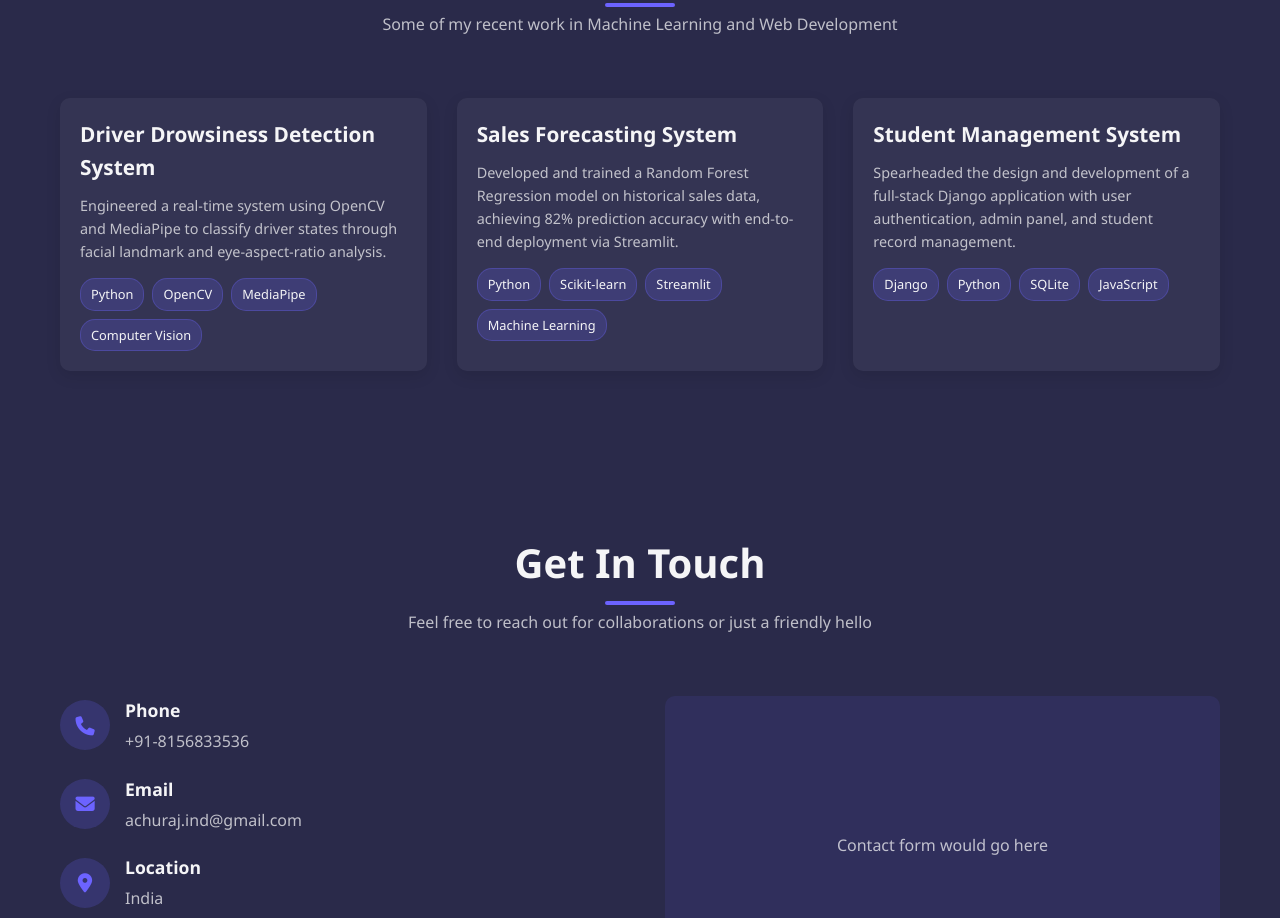
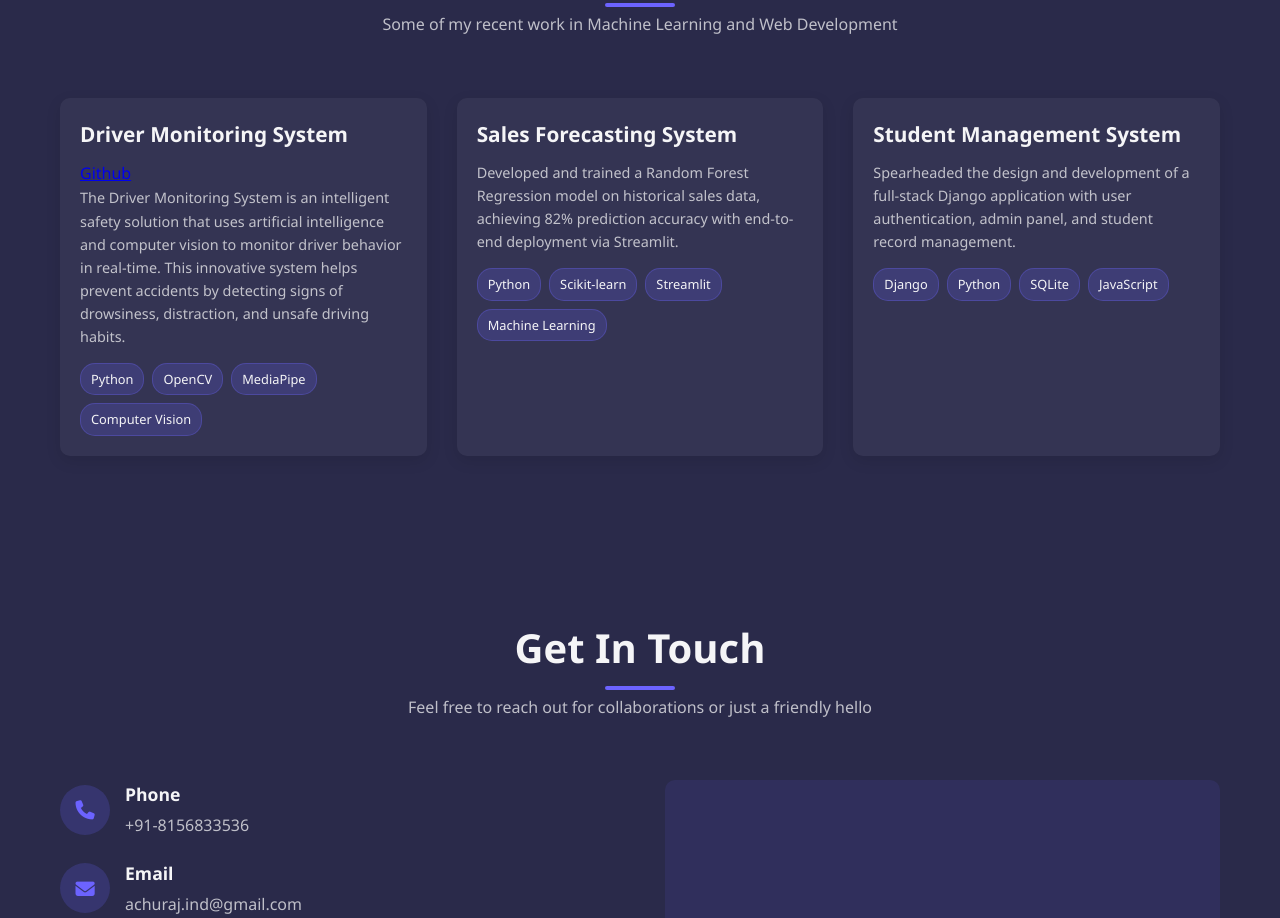
Before and after one commit to rock-star-2003/potfolio, a plain HTML site: page index.html in a window 1280 px wide. Shown: the part 2985-3903 px from the top of the page. Drawn offline with Linux system fonts and the light colour scheme.

Commit message:
updated the drowsiness detection system
updated the name , and description and give a repository link

```diff
--- a/index.html
+++ b/index.html
@@ -698,8 +698,9 @@
             <div class="projects-grid">
                 <div class="project-card">
                     <div class="project-content">
-                        <h3>Driver Drowsiness Detection System</h3>
-                        <p>Engineered a real-time system using OpenCV and MediaPipe to classify driver states through facial landmark and eye-aspect-ratio analysis.</p>
+                        <h3>Driver Monitoring System</h3>
+                        <a href="https://github.com/rock-star-2003/Drive_safe">Github</a>
+                        <p>The Driver Monitoring System is an intelligent safety solution that uses artificial intelligence and computer vision to monitor driver behavior in real-time. This innovative system helps prevent accidents by detecting signs of drowsiness, distraction, and unsafe driving habits.</p>
                         <div class="project-tags">
                             <div class="project-tag">Python</div>
                             <div class="project-tag">OpenCV</div>
```
